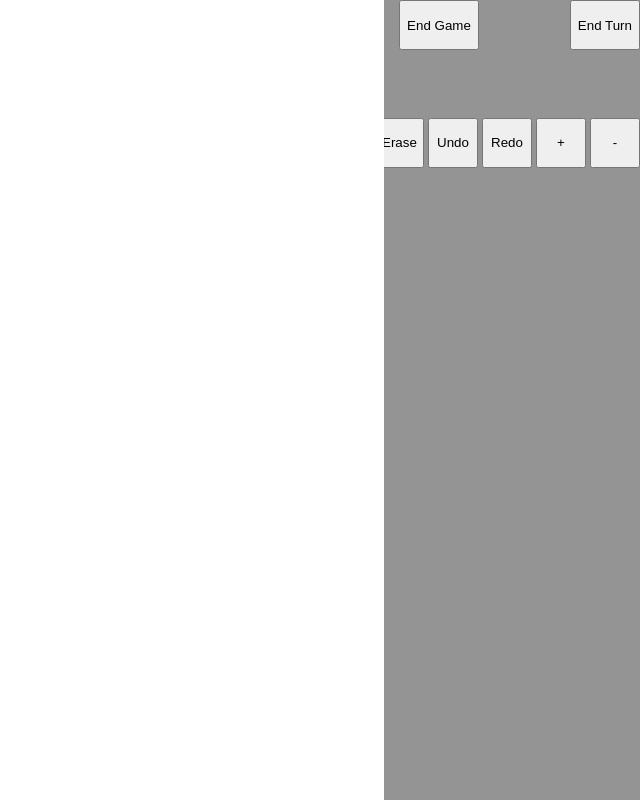
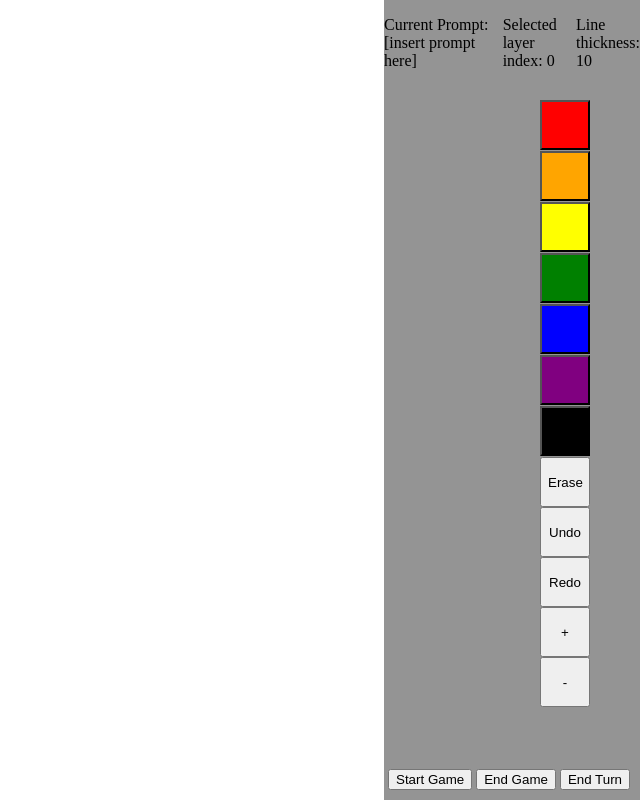
Before and after one commit to maepigeon/Drawing-app, a plain HTML site: page Client/index.html in a window 1280 px wide. Shown: the top 800 px of the page, without its empty margins (640-1280 px from the left). Drawn offline with nearby package versions, Linux system fonts and the light colour scheme.

Commit message:
Edited CSS to make the site more useable

```diff
--- a/Client/index.html
+++ b/Client/index.html
@@ -36,9 +36,11 @@
                 Line thickness: <span id="line-thickness">0</span>
             </p>
         </div>
-        <button id="start-game-button">Start Game</button>
-        <button id="end-game-button">End Game</button>
-        <button id="end-turn-button">End Turn</button>
+        <div id="game-controls">
+            <button id="start-game-button">Start Game</button>
+            <button id="end-game-button">End Game</button>
+            <button id="end-turn-button">End Turn</button>
+        </div>
         <script type="module" src="canvas.js"></script>
 
     </body>
--- a/Client/style.css
+++ b/Client/style.css
@@ -6,14 +6,23 @@ body {
     /** disable scrolling **/
     margin: 0;
     height: 100%;
-    overflow: hidden;
+    /* overflow: hidden; */
 }
 
 #tools
 {
     position: absolute;
+    height: 100%;
+    width: 100px;
     right: 0;
     top: 100px;
+}
+
+#game-controls
+{
+    position: fixed;
+    bottom: 10px;
+    right: 10px;
 }
 
 #color-red
@@ -63,7 +72,7 @@ body {
 
 
 canvas {
-    position: absolute;
+    /* position: absolute; */
     top: 100;
     bottom: 0;
     left: 0;
```
